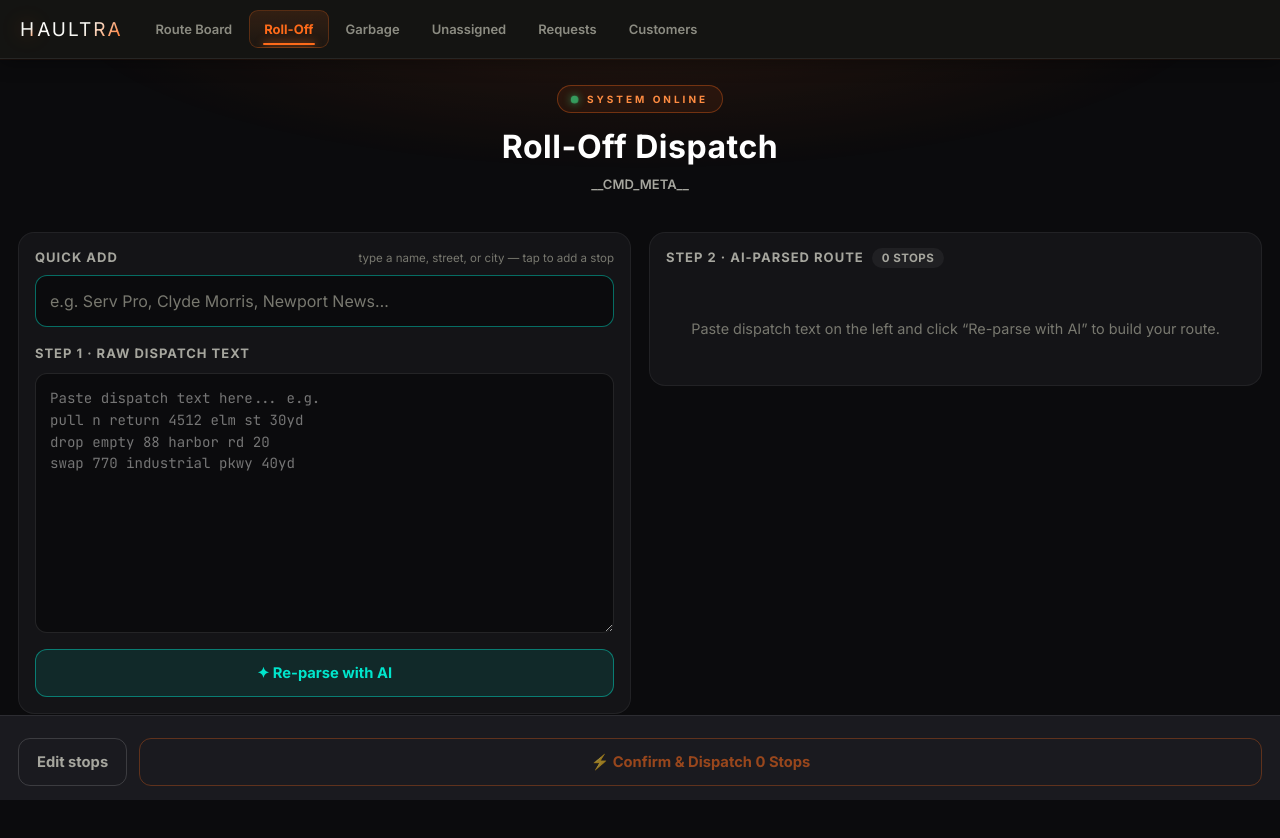
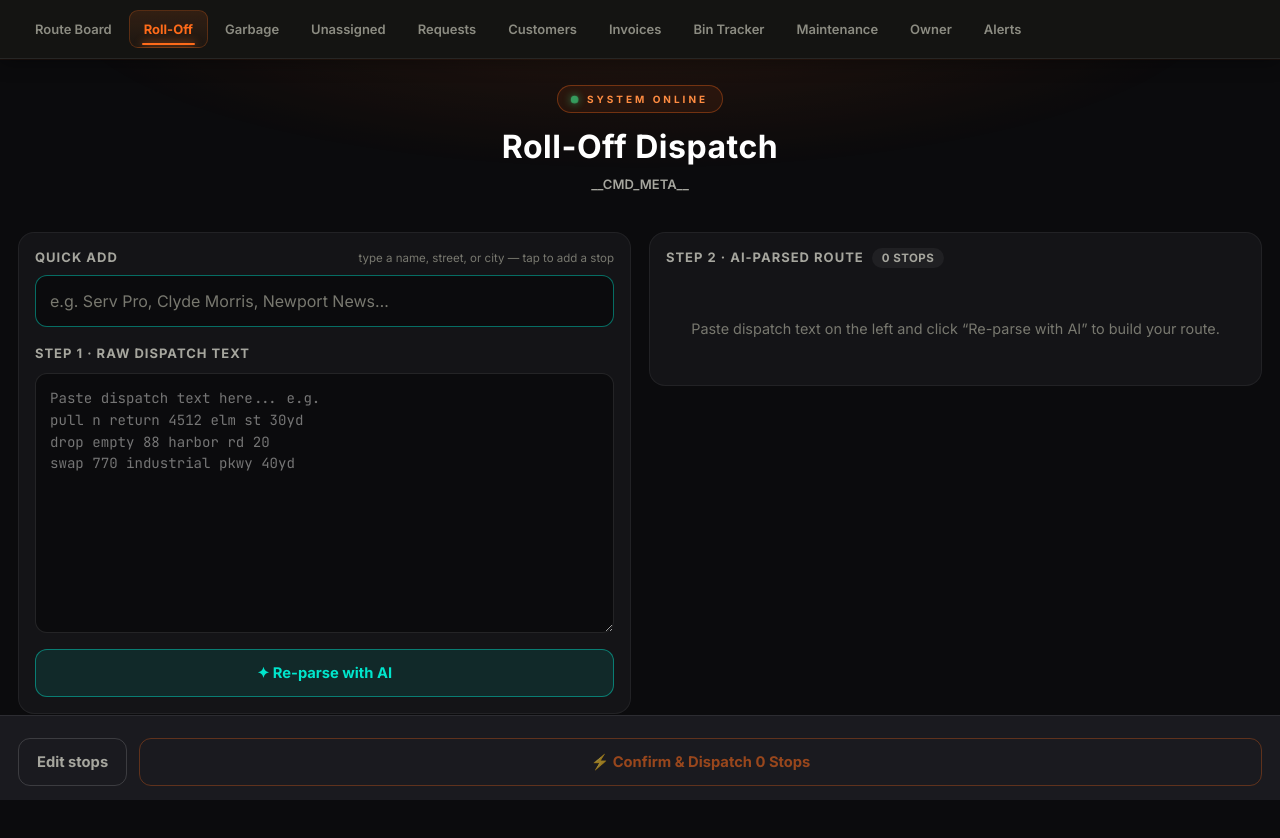
Before and after one commit to HAULTRAAISYSTEMS/HAULTRA-AI, a website: page static/parser.html in a window 1280 px wide. Drawn offline with nearby package versions, Linux system fonts and the light colour scheme.

Commit message:
Board header cleanup + full tabs on dispatch pages (2026-10-17)

```diff
--- a/static/parser.html
+++ b/static/parser.html
@@ -848,9 +848,6 @@
 <!-- 2026-10-17: Top nav for tablet/desktop — bottom tabs are hidden at ≥768px -->
 <nav class="topnav" aria-label="Main">
   <div class="topnav-inner">
-    <a class="topnav-brand" href="/routes" aria-label="HAULTRA home">
-      <span class="logo-h">H</span><span class="logo-rest">AULTRA</span>
-    </a>
     <div class="topnav-links">
       <a class="nav-item" href="/routes">Route Board</a>
       <a class="nav-item active" href="/parser">Roll-Off</a>
@@ -858,6 +855,11 @@
       <a class="nav-item" href="/unassigned">Unassigned</a>
       <a class="nav-item" href="/requests">Requests</a>
       <a class="nav-item" href="/customers">Customers</a>
+      <a class="nav-item" href="/invoices">Invoices</a>
+      <a class="nav-item" href="/bin-tracker">Bin Tracker</a>
+      <a class="nav-item" href="/maintenance">Maintenance</a>
+      <a class="nav-item" href="/dashboard">Owner</a>
+      <a class="nav-item" href="/boss/notifications">Alerts</a>
     </div>
   </div>
 </nav>
```
